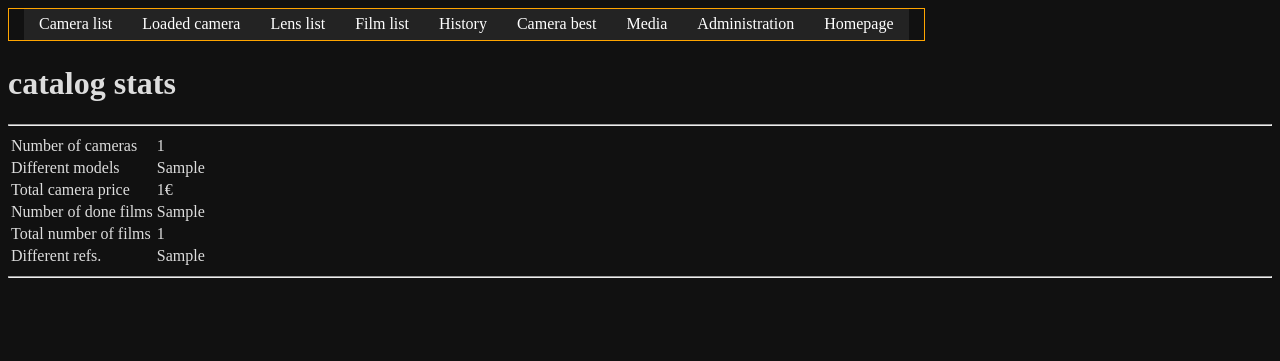
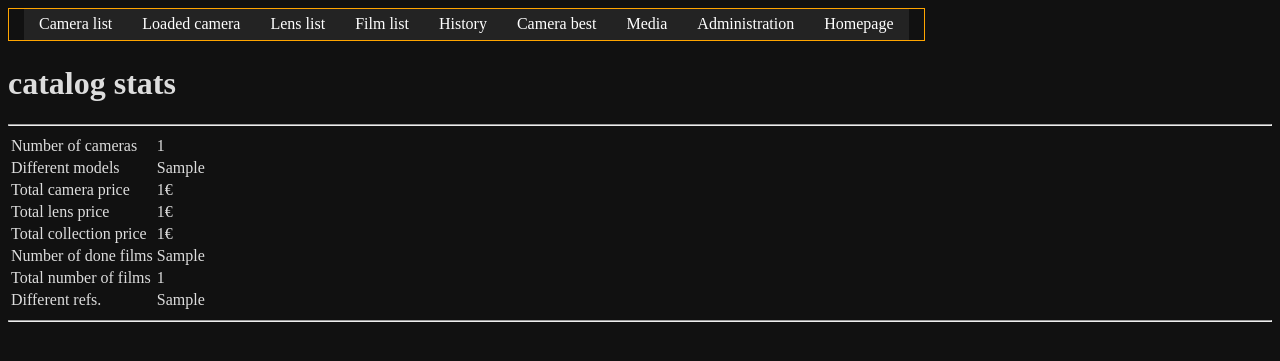
Before and after one commit to zaurky/catalog2, a Django app: template other/templates/stats/info.html in a window 1280 px wide. Shown: the top 361 px of the page. Run offline with Django 3.2, Linux system fonts and the light colour scheme; the template is opened without the code that fills it: most values are stand-ins (such as "Sample title", 1, 10 or a date in 2020).

Commit message:
get lens price in stat page

```diff
--- a/other/templates/stats/info.html
+++ b/other/templates/stats/info.html
@@ -10,7 +10,9 @@
 <table>
   <tr><td>Number of cameras</td><td>{{ camera_num }}</td></tr>
   <tr><td>Different models</td><td>{{ camera_model }}</td></tr>
-  <tr><td>Total camera price</td><td>{{ total_price }}&euro;</td></tr>
+  <tr><td>Total camera price</td><td>{{ total_camera_price }}&euro;</td></tr>
+  <tr><td>Total lens price</td><td>{{ total_lens_price }}&euro;</td></tr>
+  <tr><td>Total collection price</td><td>{{ total_price }}&euro;</td></tr>
   <tr><td>Number of done films</td><td>{{ film_done }}</td></tr>
   <tr><td>Total number of films</td><td>{{ film_num }}</td></tr>
   <tr><td>Different refs.</td><td>{{ film_ref }}</td></tr>
--- a/other/views.py
+++ b/other/views.py
@@ -2,6 +2,7 @@
 from catalog2.film.models import Catalog, Life, InCamera, Sensitivity, Ref
 from catalog2.camera.models import (Catalog as CameraCatalog,
     Model as CameraModel)
+from catalog2.lens.models import Catalog as LensCatalog
 
 from catalog2.contact.models import Developer
 from catalog2.develop.models import Product
@@ -15,5 +16,7 @@ def stats(request):
         'film_num': Life.objects.count(),
         'film_ref': Ref.objects.count(),
         'film_done': InCamera.objects.count(),
-        'total_price': CameraCatalog.total_sum(),
+        'total_price': CameraCatalog.total_sum() + LensCatalog.total_sum(),
+        'total_camera_price': CameraCatalog.total_sum(),
+        'total_lens_price': LensCatalog.total_sum(),
     })
```
Also changed, not shown: lens/models.py (+8 -0 lines).
